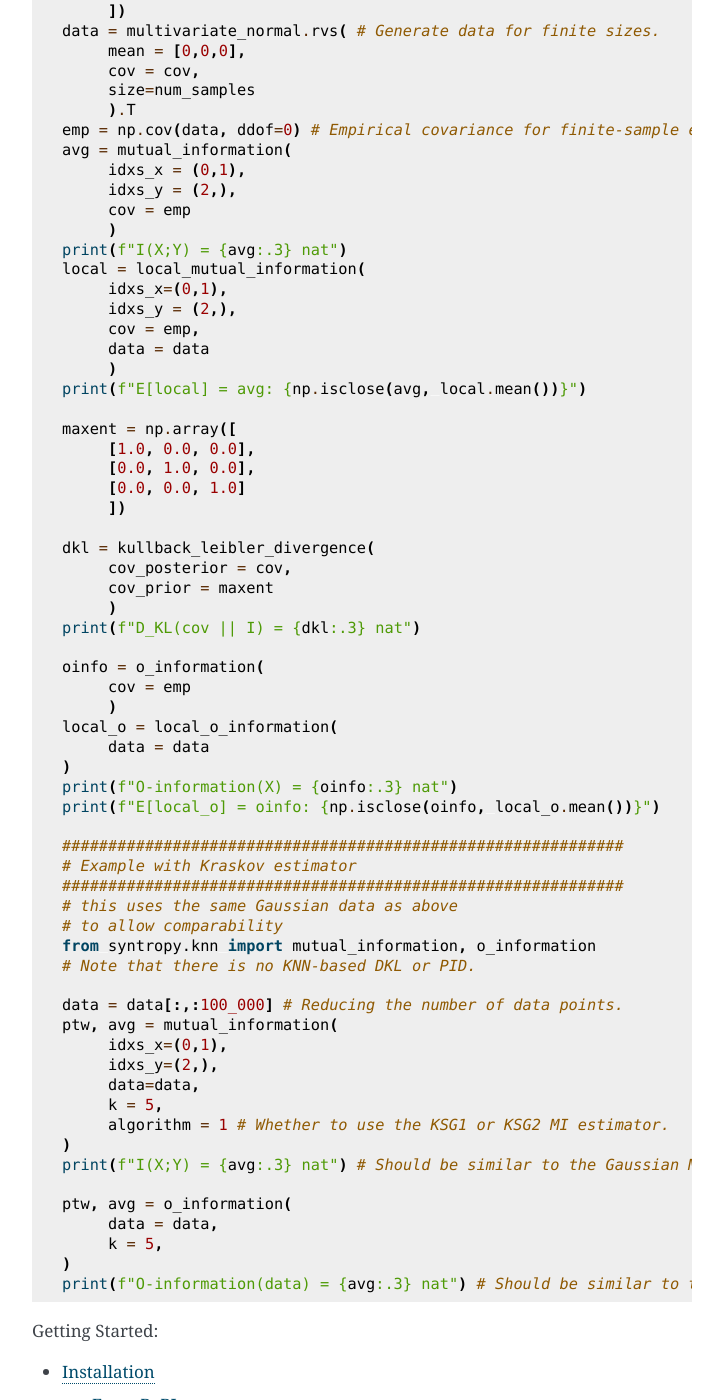
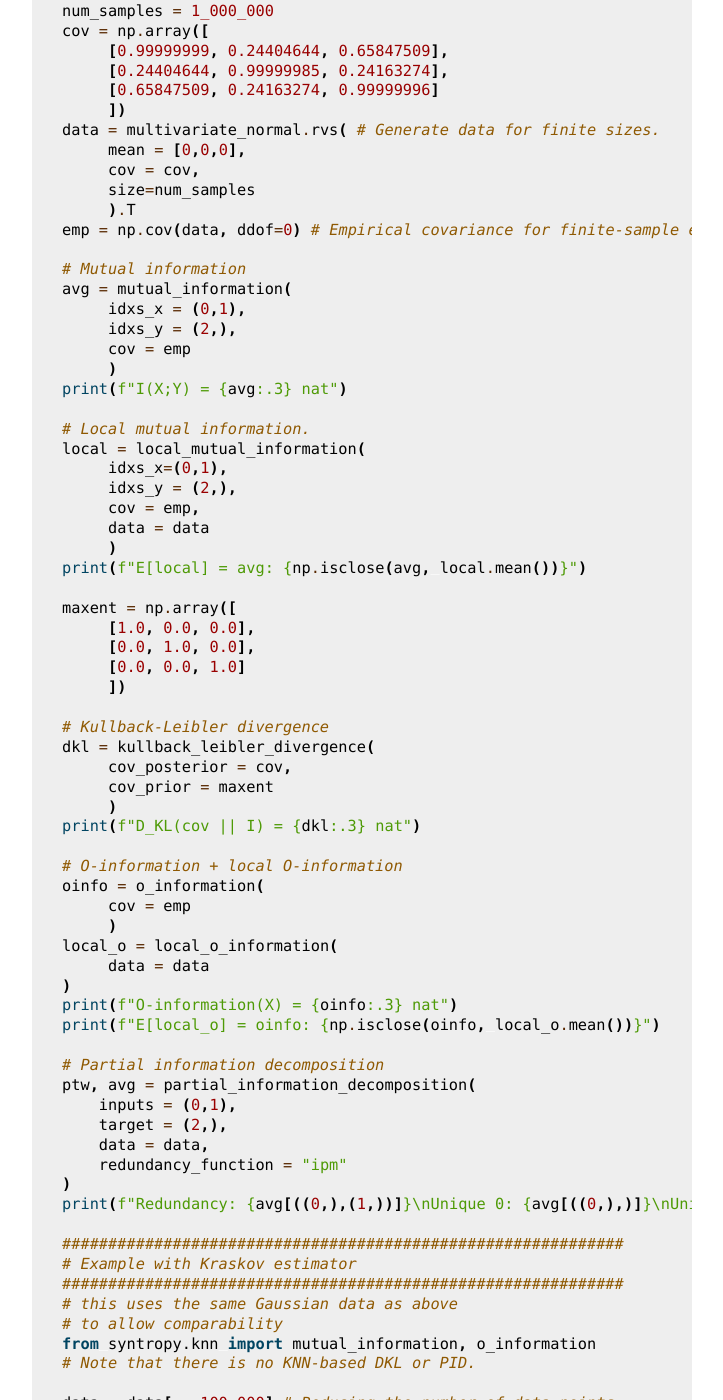
Before and after one commit to thosvarley/syntropy, a Sphinx documentation site: the page built from docs/source/index.rst, in a window 1280 px wide and 1400 px high, scrolled down 1407 px. Shown: the whole window, without its empty margins (388-1111 px from the left). Built offline with Sphinx 7.4.7, drawn with Linux system fonts in a browser that asks for light colours; some of the changed text lies outside the part shown.

Commit message:
Updating splashpage examples

```diff
--- a/docs/source/index.rst
+++ b/docs/source/index.rst
@@ -24,6 +24,7 @@ Examples
    from syntropy.discrete import mutual_information, kullback_leibler_divergence, o_information, partial_information_decomposition
    from syntropy.discrete.distributions import XOR_DIST, MAXENT_DIST_3
 
+   # Mutual information
    ptw, avg = mutual_information(
         idxs_x = (0,1),
         idxs_y = (2,),
@@ -31,15 +32,18 @@ Examples
         )
    print(f"I(X1,X2 ; Y) = {avg}") # Equal to 1 bit.
 
+   # Kullback-Leibler divergence
    ptw, avg = kullback_leibler_divergence(
         posterior_distribution = XOR_DIST,
         prior_distribution = MAXENT_DIST_3
    )
    print(f"D_KL(XOR || MAXENT) = {avg}") # Equal to 1 bit.
 
+   # O-information
    ptw, avg = o_information(XOR_DIST)
    print(f"O-information(XOR) = {avg}") # Equal to -1 bit.
 
+   # Partial information decomposition
    ptw, avg = partial_information_decomposition(
         inputs = (0,1),
         target = (2,),
@@ -57,6 +61,7 @@ Examples
    from scipy.stats import multivariate_normal
    from syntropy.gaussian import mutual_information, local_mutual_information, kullback_leibler_divergence, partial_information_decomposition, o_information, local_o_information
 
+   # Generating some data
    num_samples = 1_000_000
    cov = np.array([
         [0.99999999, 0.24404644, 0.65847509],
@@ -69,12 +74,16 @@ Examples
         size=num_samples
         ).T
    emp = np.cov(data, ddof=0) # Empirical covariance for finite-sample estimates.
+
+   # Mutual information
    avg = mutual_information(
         idxs_x = (0,1),
         idxs_y = (2,),
         cov = emp
         )
    print(f"I(X;Y) = {avg:.3} nat")
+
+   # Local mutual information.
    local = local_mutual_information(
         idxs_x=(0,1),
         idxs_y = (2,),
@@ -89,12 +98,14 @@ Examples
         [0.0, 0.0, 1.0]
         ])
 
+   # Kullback-Leibler divergence
    dkl = kullback_leibler_divergence(
         cov_posterior = cov,
         cov_prior = maxent
         )
    print(f"D_KL(cov || I) = {dkl:.3} nat")
 
+   # O-information + local O-information
    oinfo = o_information(
         cov = emp
         )
@@ -103,6 +114,15 @@ Examples
    )
    print(f"O-information(X) = {oinfo:.3} nat")
    print(f"E[local_o] = oinfo: {np.isclose(oinfo, local_o.mean())}")
+
+   # Partial information decomposition
+   ptw, avg = partial_information_decomposition(
+       inputs = (0,1),
+       target = (2,),
+       data = data,
+       redundancy_function = "ipm"
+   )
+   print(f"Redundancy: {avg[((0,),(1,))]}\nUnique 0: {avg[((0,),)]}\nUnique 1: {avg[((1,),)]}\nSynergy: {avg[((0,1),)]}")
 
    #############################################################
    # Example with Kraskov estimator
@@ -113,6 +133,8 @@ Examples
    # Note that there is no KNN-based DKL or PID.
 
    data = data[:,:100_000] # Reducing the number of data points.
+
+   # Mutual information
    ptw, avg = mutual_information(
         idxs_x=(0,1),
         idxs_y=(2,),
@@ -122,6 +144,7 @@ Examples
    )
    print(f"I(X;Y) = {avg:.3} nat") # Should be similar to the Gaussian MI above.
 
+   # O-information
    ptw, avg = o_information(
         data = data,
         k = 5,
```
